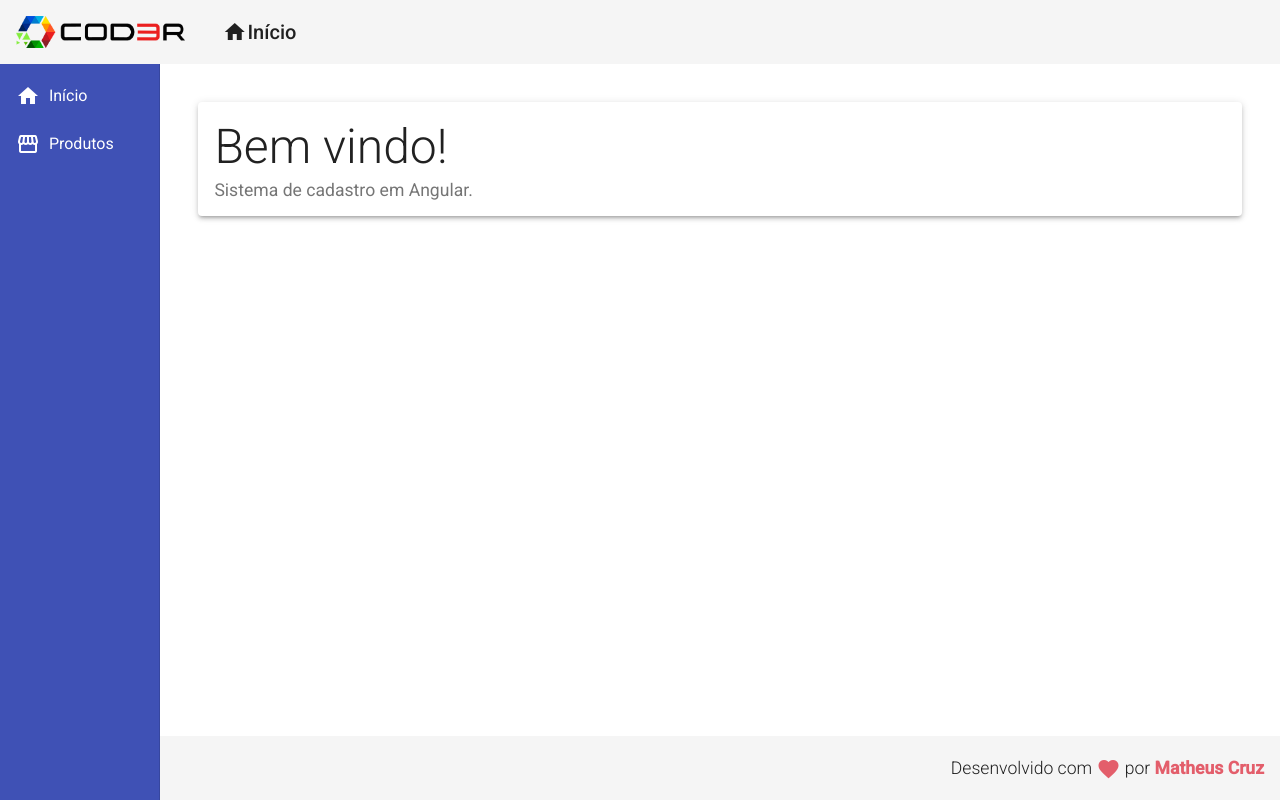
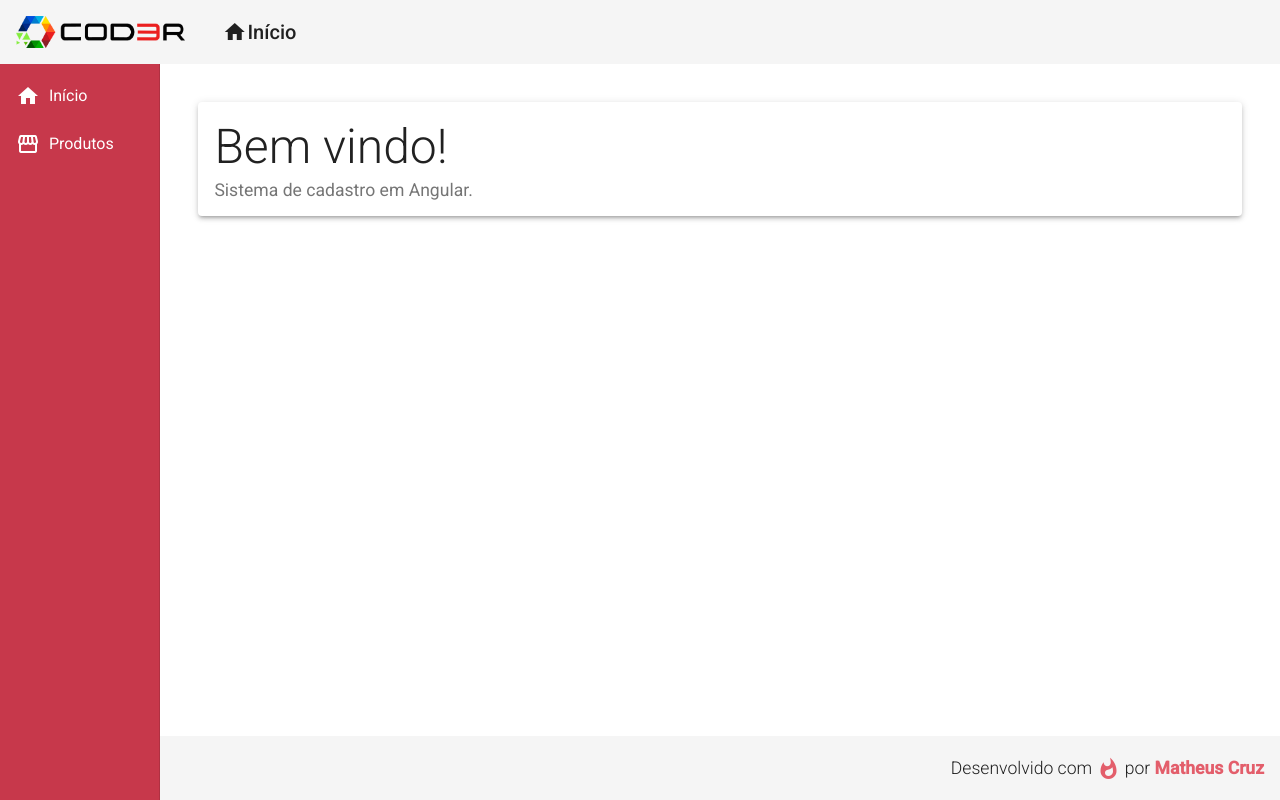
Before and after one commit to theusccruz/AppAngular-CursoCod3r, an Angular app in the folder frontend/: page / in a window 1280 px wide. Built offline with nearby package versions, Linux system fonts and the light colour scheme.

Commit message:
novo icon e nova cor de nav-bar

```diff
--- a/frontend/src/app/components/template/footer/footer.component.html
+++ b/frontend/src/app/components/template/footer/footer.component.html
@@ -2,7 +2,7 @@
     <span>
         Desenvolvido com
         <i class="material-icons v-middle" appRed>
-            favorite
+            whatshot
         </i>
         por <strong class="red">Matheus Cruz</strong>
     </span>
--- a/frontend/src/app/components/template/nav/nav.component.css
+++ b/frontend/src/app/components/template/nav/nav.component.css
@@ -1,5 +1,5 @@
 .sidenav {
-    background-color: #3F51B5;
+    background-color: #c7384b;
     width: 10rem;
 }
 .sidenav a {
```
